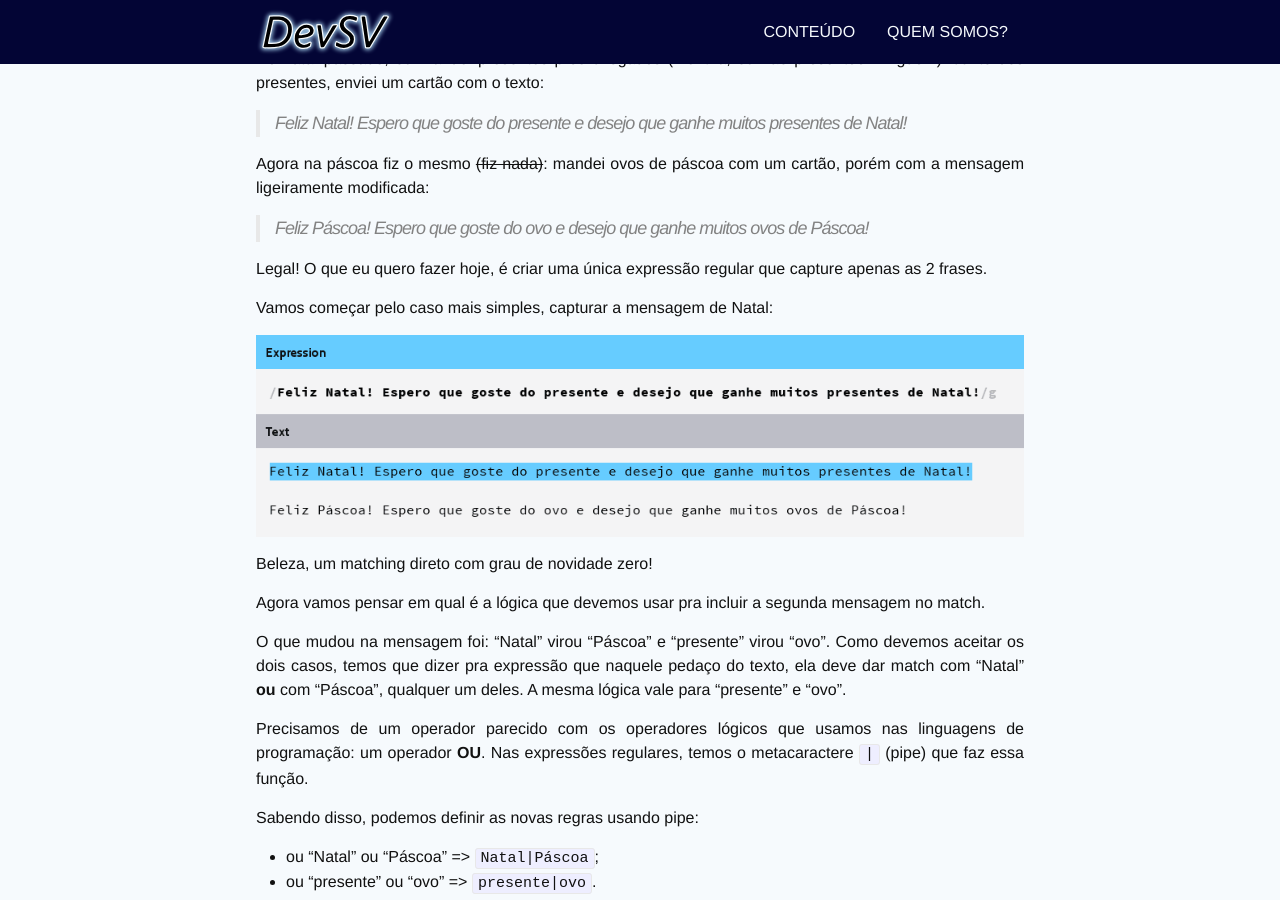
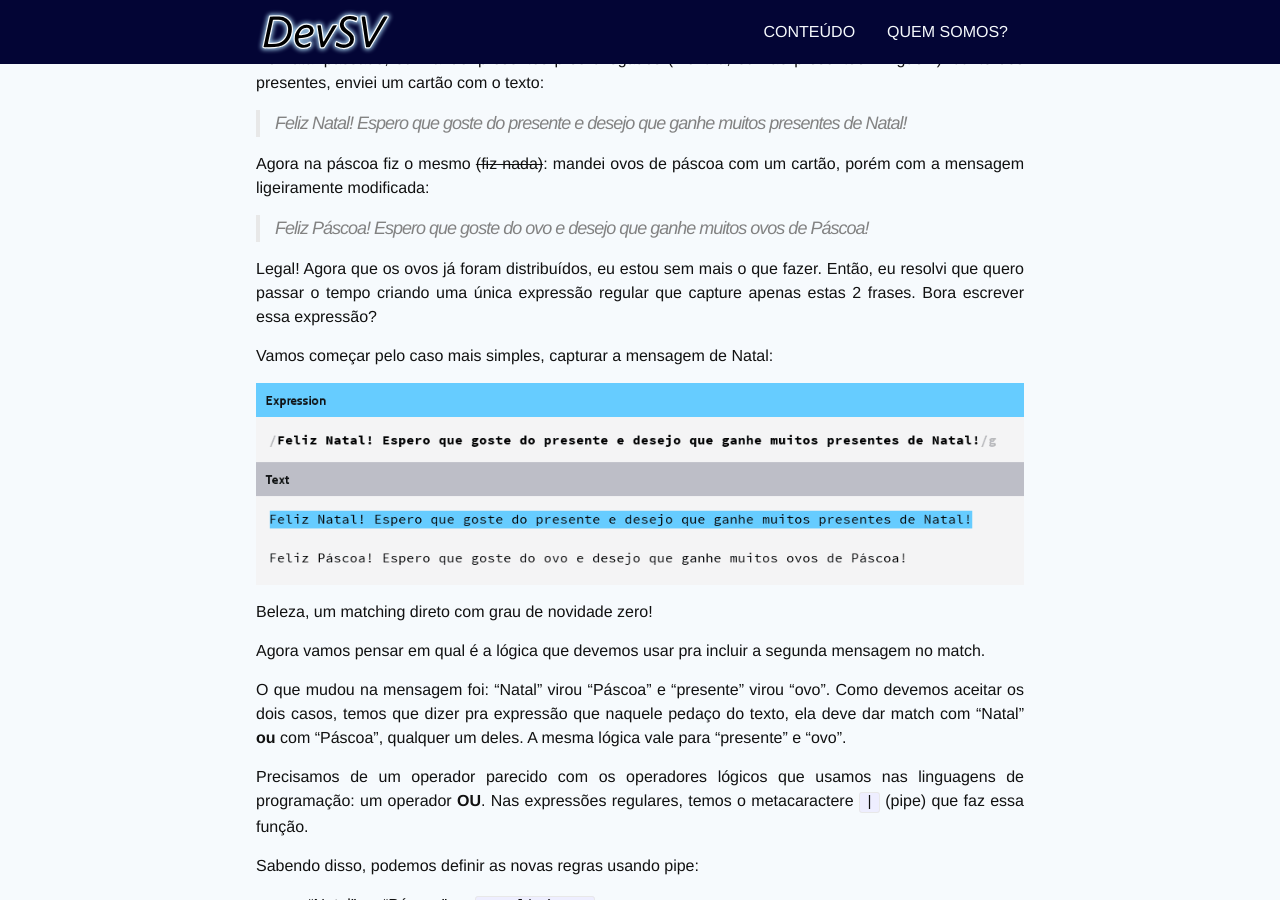
Before and after one commit to devsvbr/devsvbr.github.io, a Jekyll site: the page built from _posts/2017-04-16-falando-sobre-expressoes-regulares-feliz-natal-digo-feliz-pascoa.md, in a window 1280 px wide and 900 px high, scrolled down 338 px. Built offline with Jekyll 4.4.1, drawn with Linux system fonts in a browser that asks for light colours; comment, search, counter and statistics services are not loaded; some of the changed text lies outside the part shown.

Commit message:
correcoes no texto do post 10

```diff
--- a/_posts/2017-04-16-falando-sobre-expressoes-regulares-feliz-natal-digo-feliz-pascoa.md
+++ b/_posts/2017-04-16-falando-sobre-expressoes-regulares-feliz-natal-digo-feliz-pascoa.md
@@ -20,7 +20,7 @@ Agora na páscoa fiz o mesmo ~~(fiz nada)~~: mandei ovos de páscoa com um cart
 
 > Feliz Páscoa! Espero que goste do ovo e desejo que ganhe muitos ovos de Páscoa!
 
-Legal! O que eu quero fazer hoje, é criar uma única expressão regular que capture apenas as 2 frases.
+Legal! Agora que os ovos já foram distribuídos, eu estou sem mais o que fazer. Então, eu resolvi que quero passar o tempo criando uma única expressão regular que capture apenas estas 2 frases. Bora escrever essa expressão?
 
 Vamos começar pelo caso mais simples, capturar a mensagem de Natal:
 
```
Also changed, not shown: other parts of _posts/2017-04-16-falando-sobre-expressoes-regulares-feliz-natal-digo-feliz-pascoa.md (+1 -1 lines).
